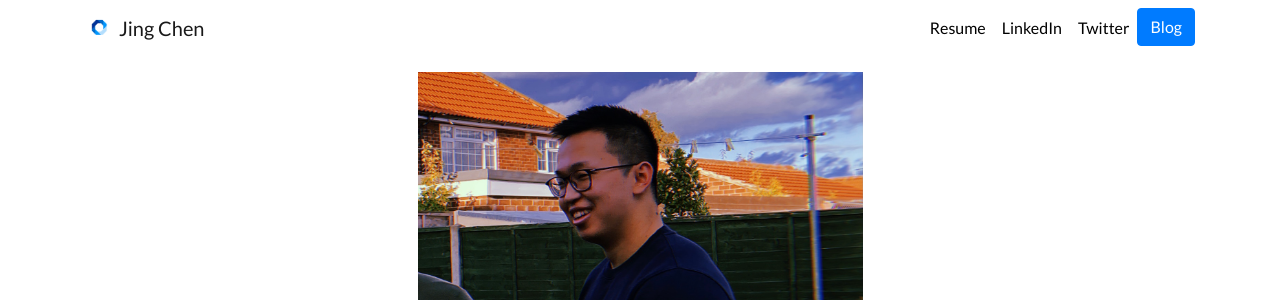
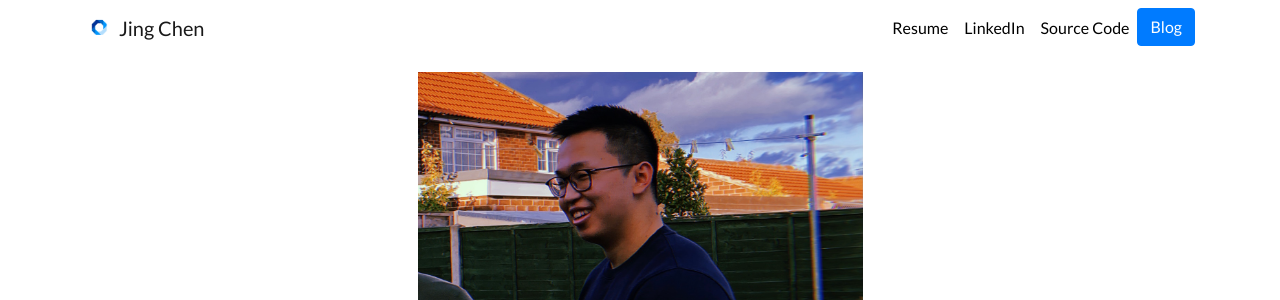
Before and after one commit to JingC99/portfolio_source, a Django app: page / in a window 1280 px wide. Shown: the top 300 px of the page. Run offline with Django 3.2, Linux system fonts and the light colour scheme; data comes from the database, SQL or seed files in the repository; some libraries are stand-ins or nearby versions.

Commit message:
Changed twitter link to website source code instead

```diff
--- a/portfolio/templates/portfolio/base.html
+++ b/portfolio/templates/portfolio/base.html
@@ -39,7 +39,7 @@
             <a class="nav-link" href="https://www.linkedin.com/in/jinglun-chen-2aa99b19b/" target="_blank">LinkedIn</a>
           </li>
           <li class="nav-item">
-            <a class="nav-link" href="https://twitter.com/ZappyCode" target="_blank">Twitter</a>
+            <a class="nav-link" href="https://github.com/JingC99/portfolio_source" target="_blank">Source Code</a>
           </li>
           <li>
             <a role="button" href="{% url 'blog:all_blogs' %}" class="btn btn-primary">Blog</a>
```
